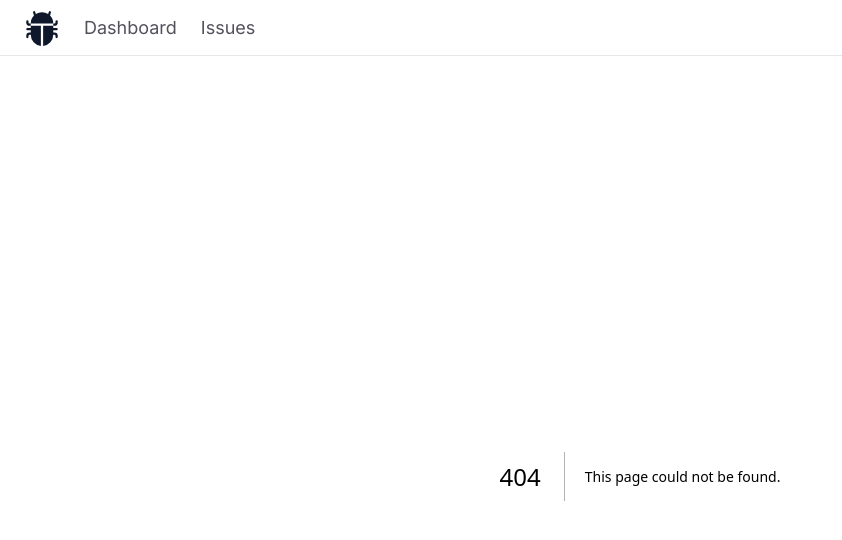
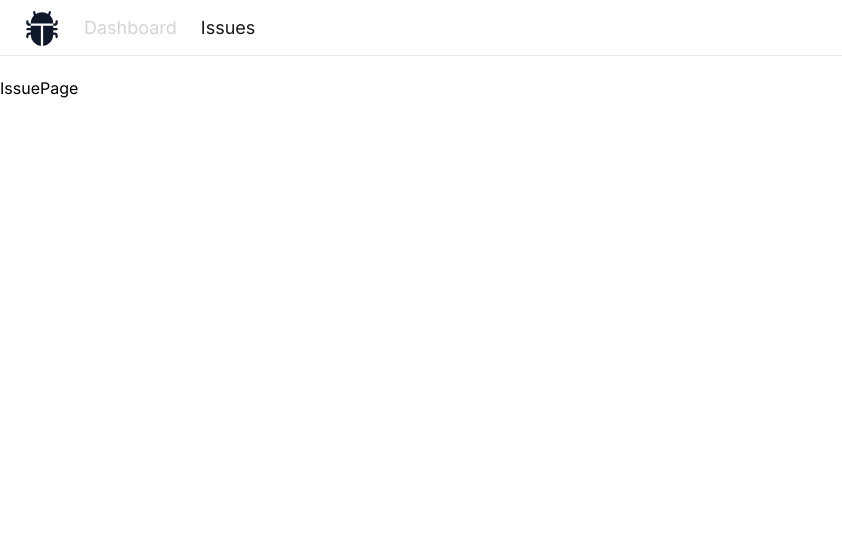
Before and after one commit to necmigunduz/next-full-stack, a Next.js app: page /issues in a window 1280 px wide. Before the commit this address had no page. Shown: the top 540 px of the page, without its empty margins (0-842 px from the left). Built offline with nearby package versions, Linux system fonts and the light colour scheme.

Commit message:
add: style navbar items

```diff
--- a/app/NavBar.tsx
+++ b/app/NavBar.tsx
@@ -1,8 +1,12 @@
+"use client";
 import Link from "next/link";
+import { usePathname } from "next/navigation";
 import React from "react";
 import { BsFillBugFill } from "react-icons/bs";
 
 const NavBar = () => {
+  const currentPath = usePathname();
+  console.log(currentPath);
   const links = [
     {
       label: "Dashboard",
@@ -22,8 +26,9 @@ const NavBar = () => {
         {links.map((link, linkIndex) => (
           <li key={linkIndex}>
             <Link
-              className="text-zinc-600 hover:text-zinc-300 text-lg transition-colors"
-              href="link?.href"
+              className={`${
+                link?.href === currentPath ? "text-zinc-900" : "text-zinc-300"} hover:opacity-90 hover:text-emerald-200 text-lg transition-colors`}
+              href={link?.href}
             >
               {link?.label}
             </Link>
--- /dev/null
+++ b/app/issues/page.tsx
@@ -0,0 +1,9 @@
+import React from 'react'
+
+const IssuePage = () => {
+  return (
+    <div>IssuePage</div>
+  )
+}
+
+export default IssuePage
```
